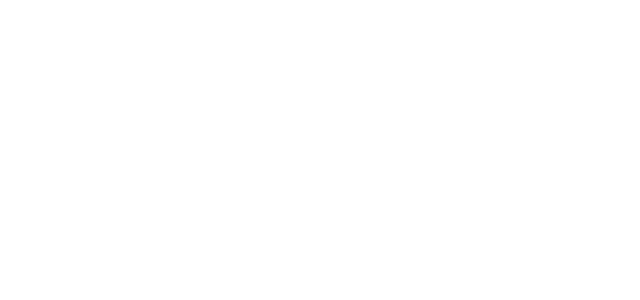
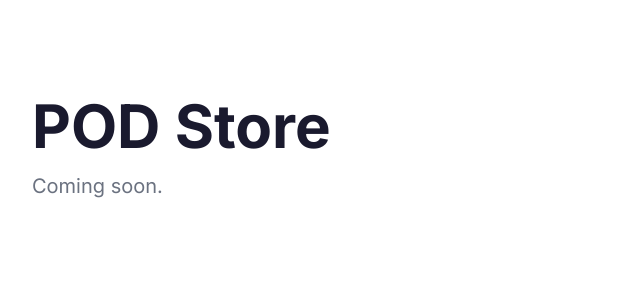
Before and after one commit to sriramNV/ECOM-DIGITAL-PRODUCTS-STORE-WITH-RAZORPAY-INTEGRATION, a Next.js app in the folder apps/web/: page / in a window 1280 px wide. Shown: the top 300 px of the page, without its empty margins (0-640 px from the left). Built offline with nearby package versions, Linux system fonts and the light colour scheme.

Commit message:
feat: set up Tailwind v4 with design tokens (Task 1.4)

```diff
--- /dev/null
+++ b/apps/web/app/globals.css
@@ -0,0 +1,87 @@
+@import "tailwindcss";
+
+:root {
+  --bg: #ffffff;
+  --surface: #f8f9fa;
+  --surface-raised: #ffffff;
+  --surface-inverse: #1a1a2e;
+
+  --fg: #1a1a2e;
+  --fg-muted: #6b7280;
+  --fg-faint: #9ca3af;
+  --fg-inverse: #ffffff;
+
+  --border: #e5e7eb;
+  --border-strong: #d1d5db;
+
+  --accent: #2563eb;
+  --accent-fg: #ffffff;
+  --accent-hover: #1d4ed8;
+  --accent-muted: #dbeafe;
+
+  --success: #059669;
+  --success-bg: #ecfdf5;
+  --warning: #d97706;
+  --warning-bg: #fffbeb;
+  --error: #dc2626;
+  --error-bg: #fef2f2;
+  --info: #0284c7;
+  --info-bg: #f0f9ff;
+
+  --overlay: rgba(0, 0, 0, 0.5);
+
+  --shadow-sm: 0 1px 2px rgba(0, 0, 0, 0.05);
+  --shadow-md: 0 4px 6px -1px rgba(0, 0, 0, 0.1);
+  --shadow-lg: 0 10px 15px -3px rgba(0, 0, 0, 0.1);
+  --shadow-xl: 0 20px 25px -5px rgba(0, 0, 0, 0.1);
+}
+
+@theme inline {
+  --font-sans: var(--font-inter), system-ui, sans-serif;
+
+  --color-background: var(--bg);
+  --color-surface: var(--surface);
+  --color-surface-raised: var(--surface-raised);
+  --color-surface-inverse: var(--surface-inverse);
+
+  --color-foreground: var(--fg);
+  --color-foreground-muted: var(--fg-muted);
+  --color-foreground-faint: var(--fg-faint);
+  --color-foreground-inverse: var(--fg-inverse);
+
+  --color-border: var(--border);
+  --color-border-strong: var(--border-strong);
+
+  --color-accent: var(--accent);
+  --color-accent-foreground: var(--accent-fg);
+  --color-accent-hover: var(--accent-hover);
+  --color-accent-muted: var(--accent-muted);
+
+  --color-success: var(--success);
+  --color-success-background: var(--success-bg);
+  --color-warning: var(--warning);
+  --color-warning-background: var(--warning-bg);
+  --color-error: var(--error);
+  --color-error-background: var(--error-bg);
+  --color-info: var(--info);
+  --color-info-background: var(--info-bg);
+
+  --color-overlay: var(--overlay);
+
+  --shadow-sm: var(--shadow-sm);
+  --shadow-md: var(--shadow-md);
+  --shadow-lg: var(--shadow-lg);
+  --shadow-xl: var(--shadow-xl);
+
+  --radius-sm: 4px;
+  --radius-md: 8px;
+  --radius-lg: 12px;
+  --radius-xl: 16px;
+  --radius-full: 9999px;
+}
+
+body {
+  background: var(--bg);
+  color: var(--fg);
+  font-family: var(--font-sans);
+}
--- a/apps/web/app/layout.tsx
+++ b/apps/web/app/layout.tsx
@@ -1,6 +1,17 @@
+import type { Metadata } from "next";
+import { Inter } from "next/font/google";
+import "./globals.css";
+
+const inter = Inter({ subsets: ["latin"], variable: "--font-sans" });
+
+export const metadata: Metadata = {
+  title: "POD Store",
+  description: "Premium print-on-demand products",
+};
+
 export default function RootLayout({ children }: { children: React.ReactNode }) {
   return (
-    <html lang="en">
+    <html lang="en" className={inter.variable}>
       <body>{children}</body>
     </html>
   );
--- a/apps/web/app/page.tsx
+++ b/apps/web/app/page.tsx
@@ -1,3 +1,8 @@
-export default function Home() {
-  return <div />;
+export default function HomePage() {
+  return (
+    <main className="max-w-7xl mx-auto px-4 md:px-6 lg:px-8 py-12 md:py-16 lg:py-24">
+      <h1 className="text-4xl md:text-5xl lg:text-6xl font-bold text-foreground">POD Store</h1>
+      <p className="text-lg md:text-xl text-foreground-muted mt-4">Coming soon.</p>
+    </main>
+  );
 }
--- /dev/null
+++ b/apps/web/postcss.config.mjs
@@ -0,0 +1,8 @@
+/** @type {import('postcss-load-config').Config} */
+const config = {
+  plugins: {
+    "@tailwindcss/postcss": {},
+  },
+};
+
+export default config;
--- a/apps/web/tsconfig.json
+++ b/apps/web/tsconfig.json
@@ -15,7 +15,7 @@
     "moduleResolution": "bundler",
     "resolveJsonModule": true,
     "isolatedModules": true,
-    "jsx": "preserve",
+    "jsx": "react-jsx",
     "incremental": true,
     "plugins": [
       {
@@ -32,7 +32,8 @@
     "next-env.d.ts",
     "**/*.ts",
     "**/*.tsx",
-    ".next/types/**/*.ts"
+    ".next/types/**/*.ts",
+    ".next/dev/types/**/*.ts"
   ],
   "exclude": [
     "node_modules"
```
Also changed, not shown: 2 other files (tests, documents, lock files or other folders).
